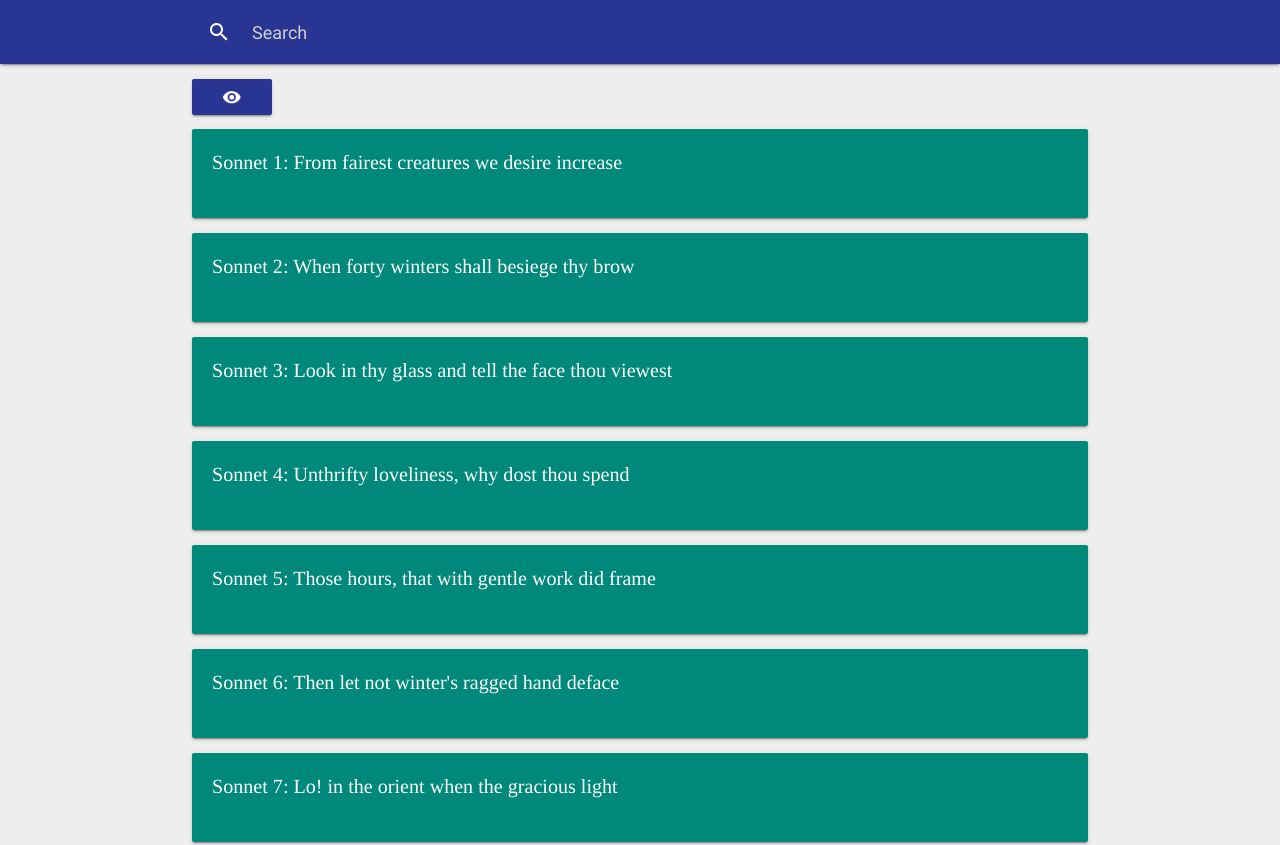
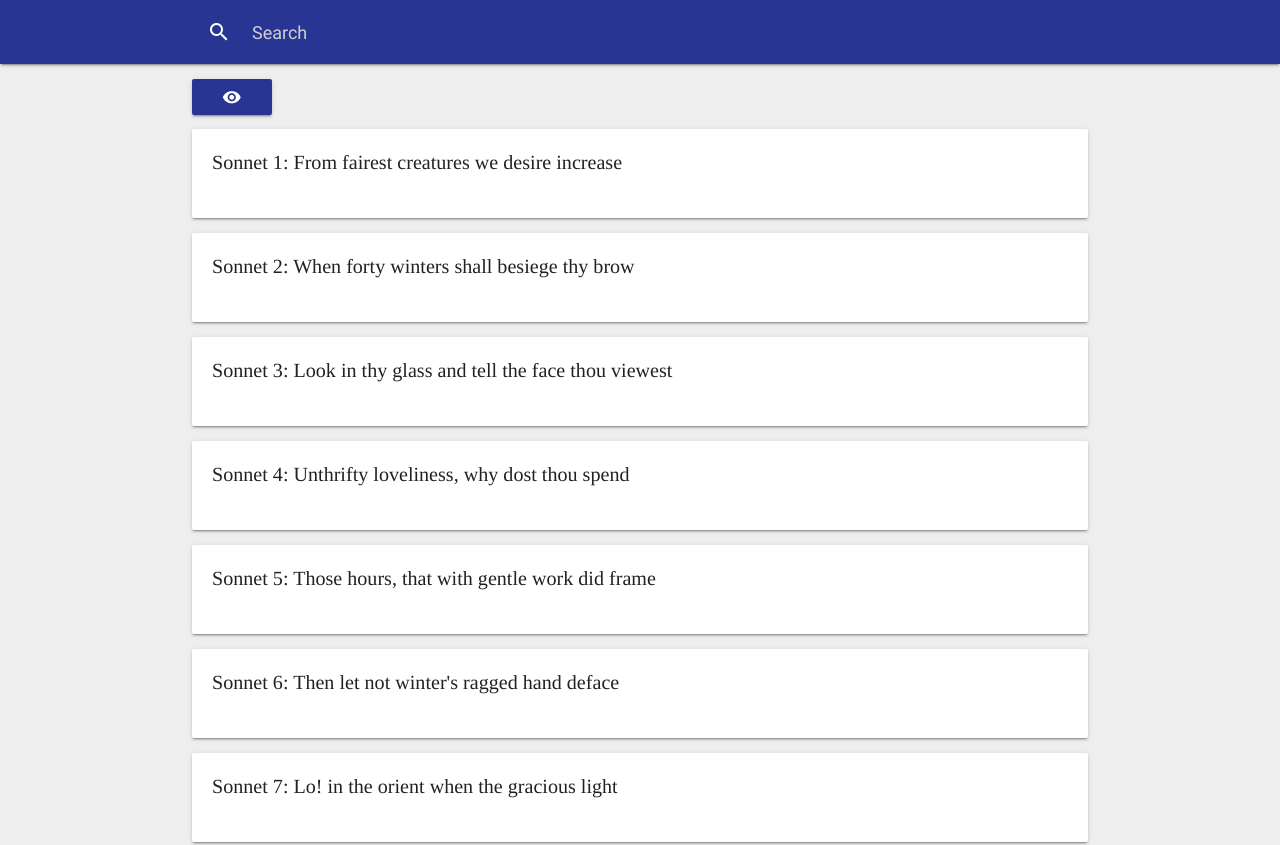
Before and after one commit to georgesb/georgesb.github.io, a plain HTML site: page TacoHTMLEditTemp.html in a window 1280 px wide. Shown: the top 845 px of the page. Drawn offline with nearby package versions, Linux system fonts and the light colour scheme.

Commit message:
sonnet
styling

```diff
--- a/TacoHTMLEditTemp.html
+++ b/TacoHTMLEditTemp.html
@@ -57,8 +57,8 @@
 							</div>
 
 							<div class="context" style="margin-top:50px">
-							<div class="card teal darken-1" ng-repeat="item in items | filter:searchText" >
-								<div class="card-content white-text">
+							<div class="card" ng-repeat="item in items | filter:searchText" >
+								<div class="card-content">
 									<span class="card-title" >{{item.title}}</span><br><br>
 									<div ng-repeat="line in item.lines" ng-show="goCats">
 										{{line}}
```
